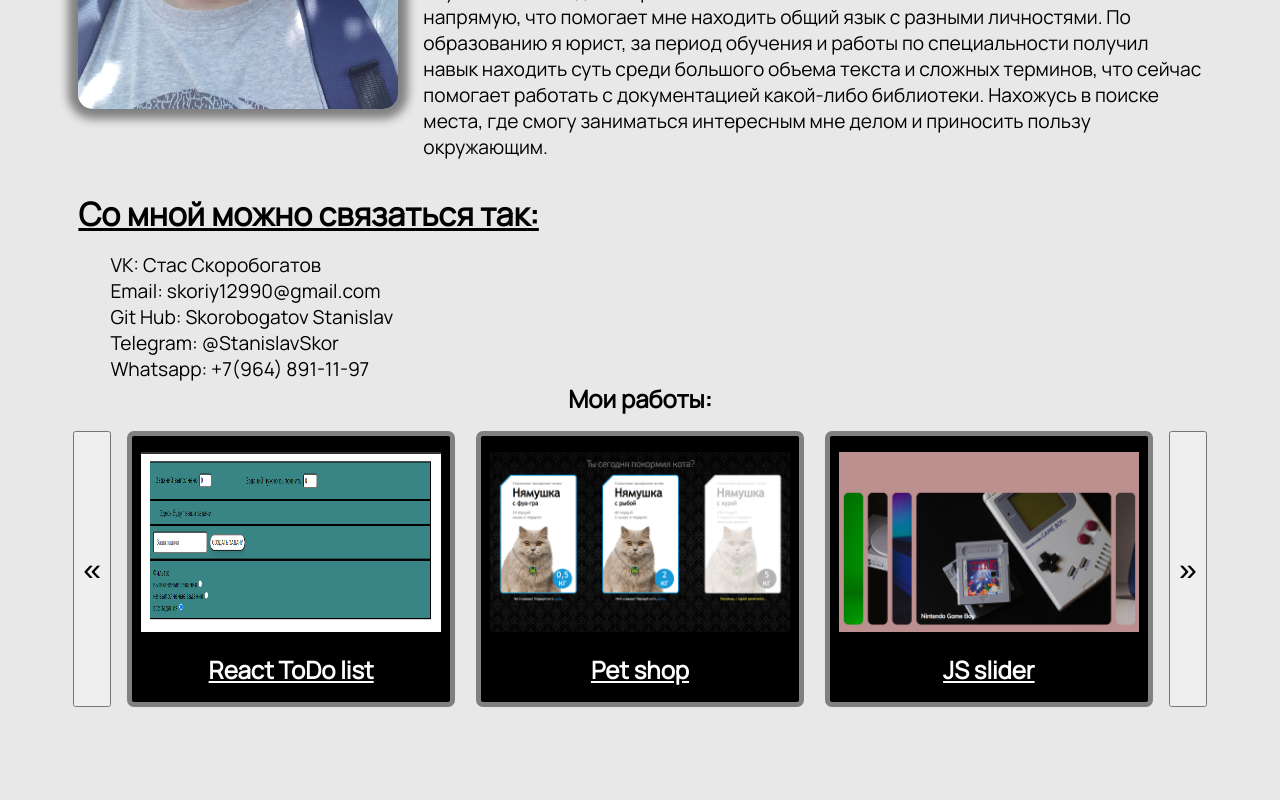
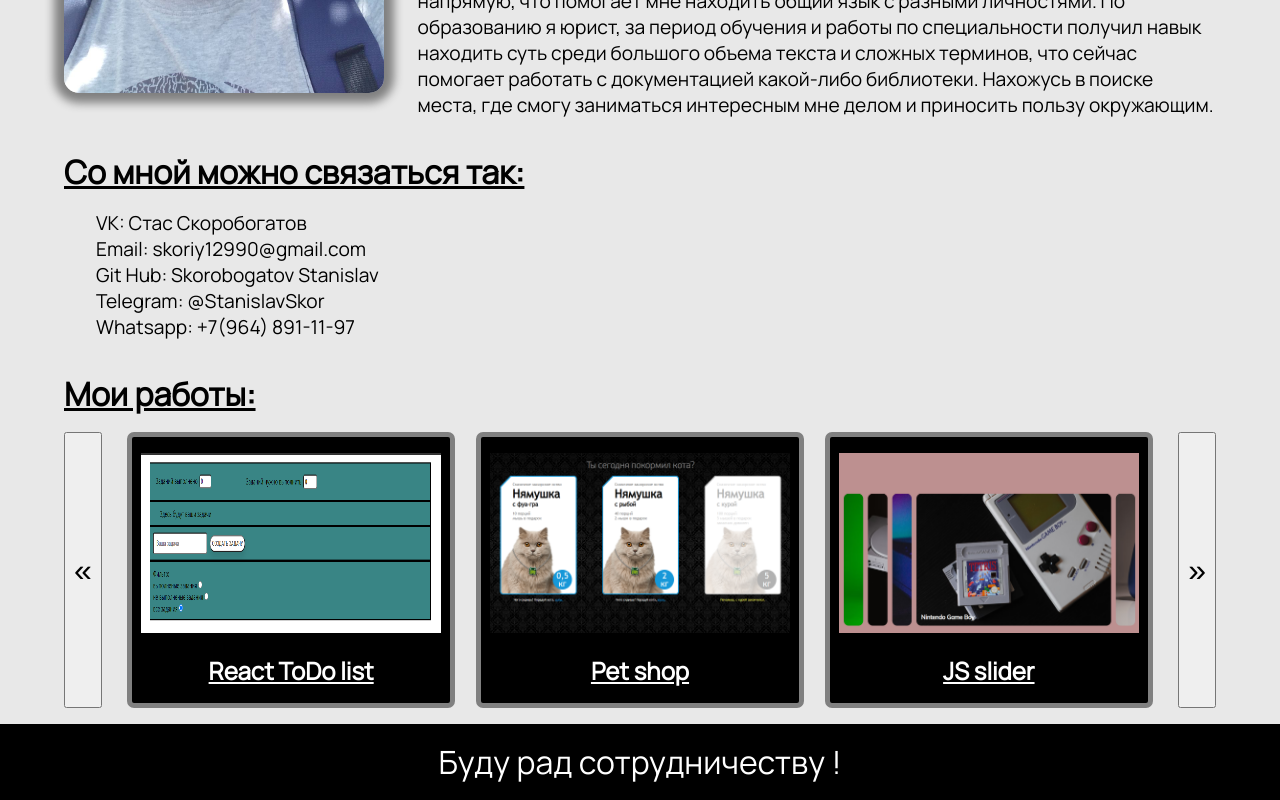
Before and after one commit to beliy-beret/my-resume, a React app: page / in a window 1280 px wide. Shown: the part 366-1166 px from the top of the page. Before the commit the page ends 1073 px from the top, so only its background shows below. Built offline with nearby package versions, Linux system fonts and the light colour scheme; a web font is replaced by a local one.

Commit message:
refactoring some styles

```diff
--- a/src/components/App/App.js
+++ b/src/components/App/App.js
@@ -6,11 +6,14 @@ import Projects from '../Projects/Projects';
 
 const App = () => {
   return(
-    <div className={style.app}>
-      <About />
-      <Contacts />
-      <Projects />
-    </div>
+    <>
+      <div className={style.wrapper}>
+        <About />
+        <Contacts />
+        <Projects />
+      </div>
+      <div className={style.footer}>Буду рад сотрудничеству !</div>
+    </>
   );
 };
 
--- a/src/components/App/app.module.css
+++ b/src/components/App/app.module.css
@@ -1,4 +1,12 @@
-.app {
+.wrapper {
     width: 90%;
     margin: 0 auto;
 }
+.footer {
+    margin-top: 1rem;
+    background-color: black;
+    color: white;
+    text-align: center;
+    padding: 1rem;
+    font-size: 2rem;
+}
--- a/src/components/Projects/Projects.js
+++ b/src/components/Projects/Projects.js
@@ -111,7 +111,7 @@ const Projects = () => {
 
   return(
     <section className={style.projects}>
-      <h2>Мои работы:</h2>
+      <h2 className={style.title}>Мои работы:</h2>
       <Slider
         projects={currentProjectPortion}
         nextSlide={nextSlide}
--- a/src/components/Projects/projects.module.css
+++ b/src/components/Projects/projects.module.css
@@ -1,6 +1,10 @@
 .projects {
+    margin-top: 2rem;
     display: flex;
     flex-direction: column;
-    align-items: center;
     gap: 1rem;
 }
+.title {
+    font-size: 2rem;
+    text-decoration: underline;
+}
--- a/src/components/Slider/slider.module.css
+++ b/src/components/Slider/slider.module.css
@@ -1,8 +1,7 @@
 .slider {
     display: flex;
     gap: 1rem;
-    width: 85%;
-    justify-content: center;
+    justify-content: space-between;
 }
 .navigation {
     font-size: 2rem;
--- a/src/index.css
+++ b/src/index.css
@@ -19,7 +19,6 @@
 }
 body{
     height: 100vh;
-    padding: 1rem;
     font-family: 'Manrope', sans-serif;
     font-style: normal;
     font-weight: 400;
```
